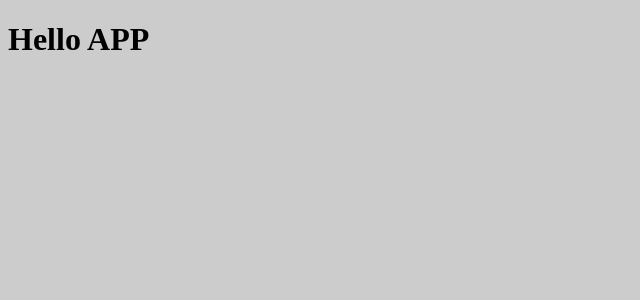
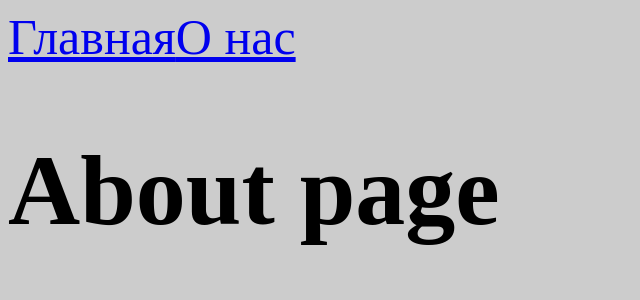
Before and after one commit to lavicante/blog-hub, a React app: page /about in a window 1280 px wide. Shown: the top 300 px of the page, without its empty margins (0-640 px from the left). Built offline with nearby package versions, Linux system fonts and the light colour scheme.

Commit message:
add router (lesson 5)

```diff
--- /dev/null
+++ b/declaration.d.ts
@@ -0,0 +1,4 @@
+declare module '*.scss' {
+    const content: Record<string, string>;
+    export default content;
+}
--- a/package.json
+++ b/package.json
@@ -26,6 +26,7 @@
     "@types/webpack-dev-server": "^4.7.2",
     "css-loader": "^6.7.1",
     "html-webpack-plugin": "^5.5.0",
+    "mini-css-extract-plugin": "^2.6.1",
     "sass": "^1.54.9",
     "sass-loader": "^13.0.2",
     "style-loader": "^3.3.1",
@@ -38,6 +39,7 @@
   },
   "dependencies": {
     "react": "^17.0.2",
-    "react-dom": "^17.0.2"
+    "react-dom": "^17.0.2",
+    "react-router-dom": "^6.4.0"
   }
 }
--- /dev/null
+++ b/src/App.module.scss
@@ -0,0 +1,3 @@
+.AppContainer{
+  font-size: 50px;
+}
--- a/src/App.tsx
+++ b/src/App.tsx
@@ -1,8 +1,22 @@
-
+import classes from  './App.module.scss'
+import {Link, Routes, useRoutes} from "react-router-dom";
+import {routersConfig} from "./routers";
+import {Suspense} from 'react'
 
 const App = () => {
+    const routes = useRoutes(routersConfig)
+
+    console.log(routes)
+
     return (
-        <h1>Hello APP</h1>
+        <div className={classes.AppContainer}>
+            <Link to={'/'} >Главная</Link>
+            <Link to={'/about'} >О нас</Link>
+            <Suspense fallback={<div>Loading...</div>}>
+                {routes}
+            </Suspense>
+
+        </div>
     )
 }
 
--- /dev/null
+++ b/src/components/About/index.tsx
@@ -0,0 +1,7 @@
+const About = () => {
+    return (
+        <h1>About page</h1>
+    )
+}
+
+export default About
--- /dev/null
+++ b/src/components/Main/index.tsx
@@ -0,0 +1,7 @@
+const Main = () => {
+    return (
+        <h1>Main page</h1>
+    )
+}
+
+export default Main
--- a/src/index.tsx
+++ b/src/index.tsx
@@ -1,5 +1,12 @@
 import {render} from "react-dom";
 import App from "./App";
 import './index.scss'
+import {BrowserRouter} from "react-router-dom";
 
-render(<App />, document.getElementById('root'))
+render(
+    <BrowserRouter>
+        <App/>
+    </BrowserRouter>
+    ,
+    document.getElementById('root')
+)
--- /dev/null
+++ b/src/routers/index.tsx
@@ -0,0 +1,16 @@
+import {RouteObject} from "react-router-dom";
+import React from "react";
+
+const Main = React.lazy(() => import('../components/Main'))
+const About = React.lazy(() => import('../components/About'))
+
+export const routersConfig: RouteObject[] = [
+    {
+        path: '/',
+        element: <Main />,
+    },
+    {
+        path: '/about',
+        element: <About />,
+    },
+]
```
Also changed, not shown: 4 other files (tests, documents, lock files or other folders).
